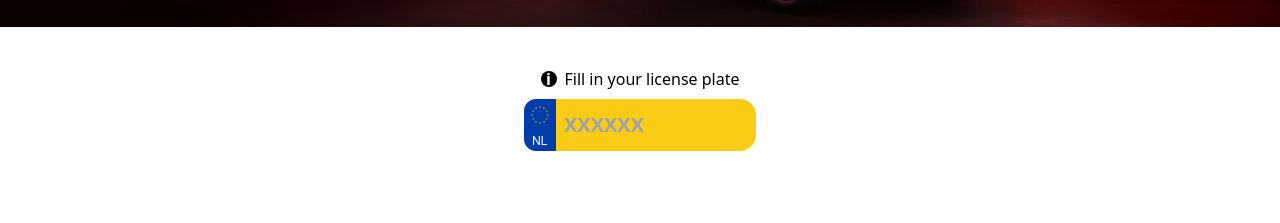
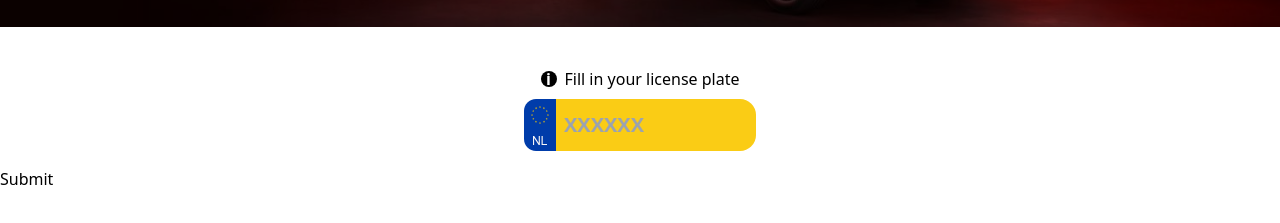
Before and after one commit to Dave-nbg/assesment_vergelijkdirect, a Vue app in the folder car-comparison-form/: page / in a window 1280 px wide. Shown: the part 273-496 px from the top of the page. Built offline with nearby package versions, Linux system fonts and the light colour scheme.

Commit message:
changed values

```diff
--- a/car-comparison-form/src/components/LicensePlateComponent.vue
+++ b/car-comparison-form/src/components/LicensePlateComponent.vue
@@ -1,6 +1,5 @@
 <template>
   <div class="flex flex-col items-center mb-4">
-
     <div class="flex">
       <div class="max-h-[24px] flex items-center">
         <InfoMessage class="mr-2" message="The license plate doesn't have to contain dashes(-)." />
@@ -11,6 +10,7 @@
     <div class="flex items-center">
       <img height="52" width="32" alt="license-plate-begin" src="../assets/kenteken-blauw-nl.svg"/>
       <input
+        required
         v-model="licensePlate"
         @input="handleInput"
         maxlength="6"
@@ -31,7 +31,7 @@
 </template>
 
 <script setup lang="ts">
-import { ref } from 'vue';
+import { ref, defineExpose, computed } from 'vue';
 import axios from 'axios';
 import InfoMessage from './InfoMessage.vue';
 
@@ -81,4 +81,9 @@ const fetchVehicleInfo = async () => {
     loading.value = false;
   }
 };
+
+defineExpose({
+  brand: computed(() => vehicleInfo.value?.merk),
+  toelating: computed(() => vehicleInfo.value?.datum_eerste_toelating)
+});
 </script>
--- a/car-comparison-form/src/pages/CarComparisonPage.vue
+++ b/car-comparison-form/src/pages/CarComparisonPage.vue
@@ -1,7 +1,10 @@
 <template>
   <div>
     <HeroComponent></HeroComponent>
-    <LicensePlateComponent></LicensePlateComponent>
+    <form @submit.prevent="sendQueryParams">
+      <LicensePlateComponent ref="licensePlateComponent"></LicensePlateComponent>
+      <input type="submit" value="Submit">
+    </form>
   </div>
 </template>
 
@@ -13,6 +16,22 @@ export default {
   components: {
     LicensePlateComponent,
     HeroComponent
+  },
+  methods: {
+    sendQueryParams() {
+      const licensePlateComponent = this.$refs.licensePlateComponent;
+      const brand = licensePlateComponent?.brand;
+      const toelating = licensePlateComponent?.toelating;
+
+      if (brand && toelating) {
+        console.log('Brand:', brand);
+        console.log('First Registration Date:', toelating);
+        // You can now push these values into the route query
+        // this.$router.push({ query: { brand, toelating } });
+      } else {
+        console.error('Brand or Toelating is not defined');
+      }
+    }
   }
 }
 </script>
```
